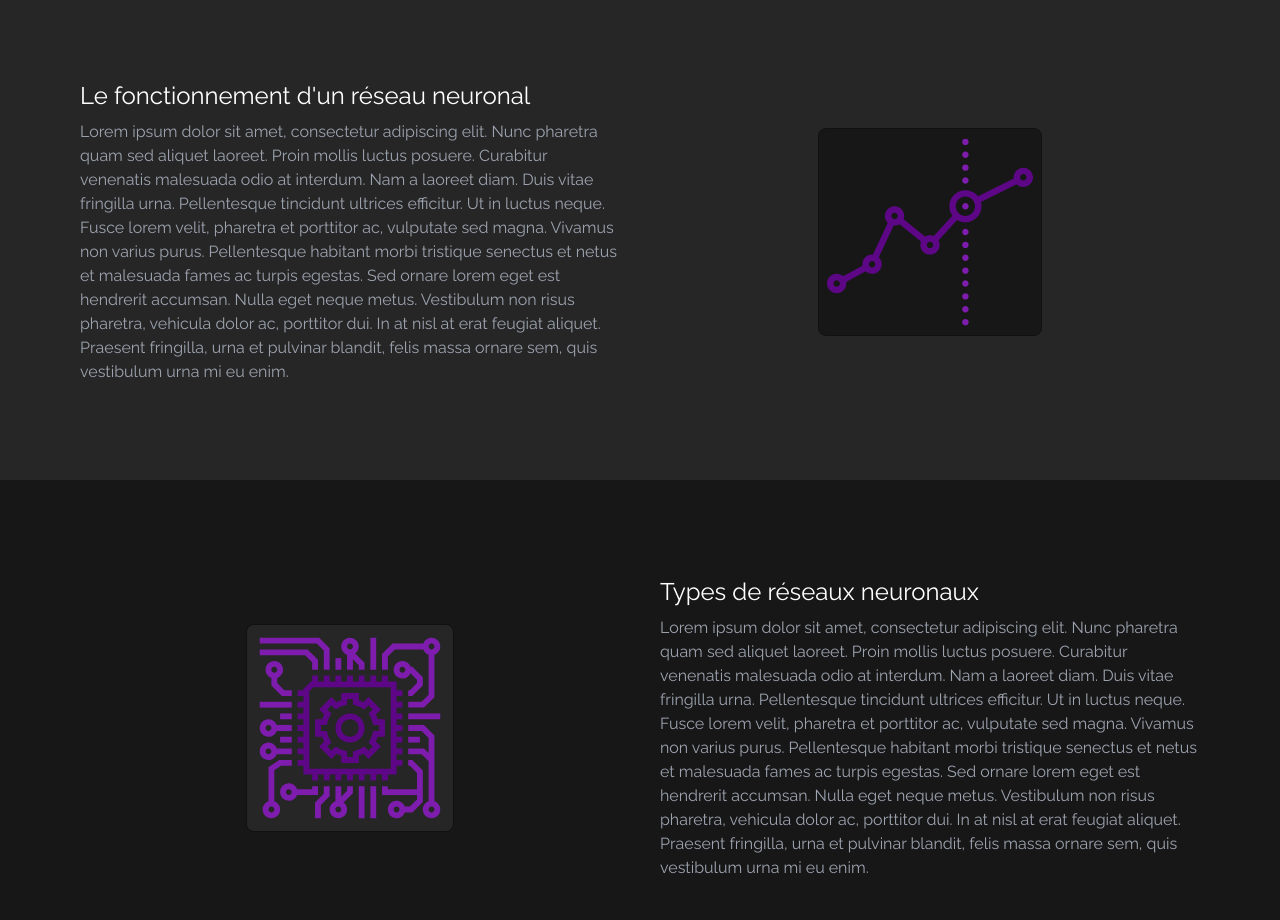
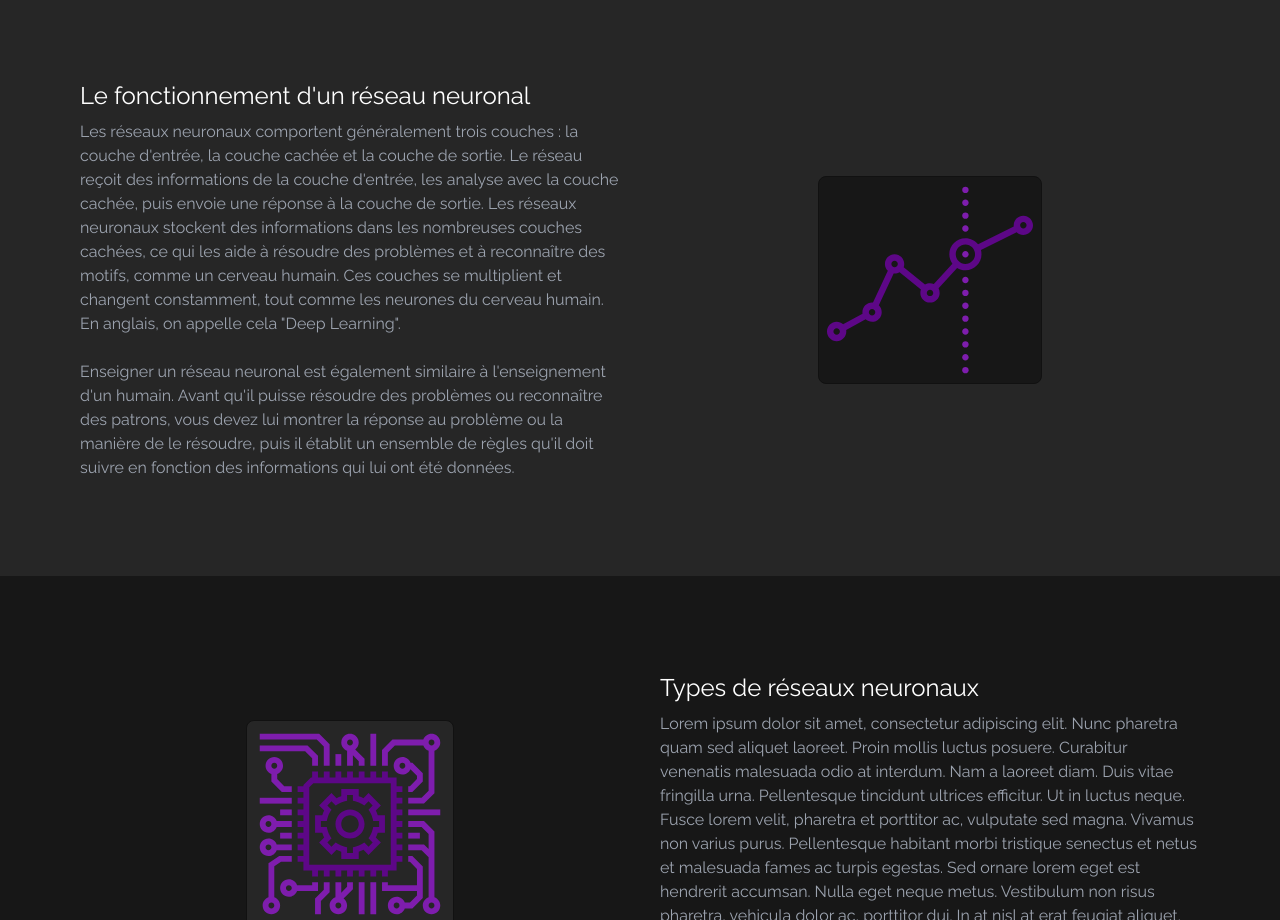
Before and after one commit to TylerStAmour/aimusic, a React (Vite) app: page /technologie in a window 1280 px wide. Shown: the part 1040-1960 px from the top of the page. Built offline with nearby package versions, Linux system fonts and the light colour scheme.

Commit message:
Added technology text

```diff
--- a/src/pages/Experiment.tsx
+++ b/src/pages/Experiment.tsx
@@ -3,19 +3,22 @@ import Footer from "../components/Footer";
 import {useState} from "react";
 import submitGPTRequest from "../api/gpt/submitGPTRequest";
 
+const validateInput = (value: string): string => {
+    // GPT doesnt handle new lines or quotes very well
+    return value.replace("\n", " ").replace('"', "\"");
+}
+
 export default () => {
     const [ response, setResponse ] = useState("");
-    const [ error, setError ] = useState("");
     const [ input, setInput ] = useState("");
 
     const submit = () => {
         submitGPTRequest(input)
             .then(resp => {
-                console.log(resp);
                 setResponse(resp);
             })
             .catch(error => {
-                setError(error);
+                console.error(error);
             });
     };
 
--- a/src/pages/Technology.tsx
+++ b/src/pages/Technology.tsx
@@ -55,9 +55,10 @@ export default () => (
             <div className={"flex flex-col sm:grid sm:grid-cols-2 sm:gap-10 bg-neutral-800 pt-20 pl-10 sm:pl-20 pr-10 sm:pr-20 pb-24"}>
                 <div className={"pb-12 sm:pb-0"}>
                     <p className={"text-white text-xl sm:text-2xl"}>Le fonctionnement d'un réseau neuronal</p>
+                    <div>
                     <p className={"text-gray-400 mt-2"}>
-                        Lorem ipsum dolor sit amet, consectetur adipiscing elit. Nunc pharetra quam sed aliquet laoreet. Proin mollis luctus posuere. Curabitur venenatis malesuada odio at interdum. Nam a laoreet diam. Duis vitae fringilla urna. Pellentesque tincidunt ultrices efficitur. Ut in luctus neque. Fusce lorem velit, pharetra et porttitor ac, vulputate sed magna. Vivamus non varius purus. Pellentesque habitant morbi tristique senectus et netus et malesuada fames ac turpis egestas. Sed ornare lorem eget est hendrerit accumsan. Nulla eget neque metus. Vestibulum non risus pharetra, vehicula dolor ac, porttitor dui. In at nisl at erat feugiat aliquet. Praesent fringilla, urna et pulvinar blandit, felis massa ornare sem, quis vestibulum urna mi eu enim.
-                    </p>
+                        Les réseaux neuronaux comportent généralement trois couches : la couche d'entrée, la couche cachée et la couche de sortie. Le réseau reçoit des informations de la couche d'entrée, les analyse avec la couche cachée, puis envoie une réponse à la couche de sortie. Les réseaux neuronaux stockent des informations dans les nombreuses couches cachées, ce qui les aide à résoudre des problèmes et à reconnaître des motifs, comme un cerveau humain. Ces couches se multiplient et changent constamment, tout comme les neurones du cerveau humain. En anglais, on appelle cela "Deep Learning".<br/><br/> Enseigner un réseau neuronal est également similaire à l'enseignement d'un humain. Avant qu'il puisse résoudre des problèmes ou reconnaître des patrons, vous devez lui montrer la réponse au problème ou la manière de le résoudre, puis il établit un ensemble de règles qu'il doit suivre en fonction des informations qui lui ont été données.                    </p>
+                    </div>
                 </div>
                 <div className={"flex h-52 w-full pr-2 pl-2 sm:w-auto self-center justify-self-center bg-neutral-900 rounded-lg border-dark border-solid border-[1px]"}>
                     <img src={"/svg/graph.svg"} />
```
